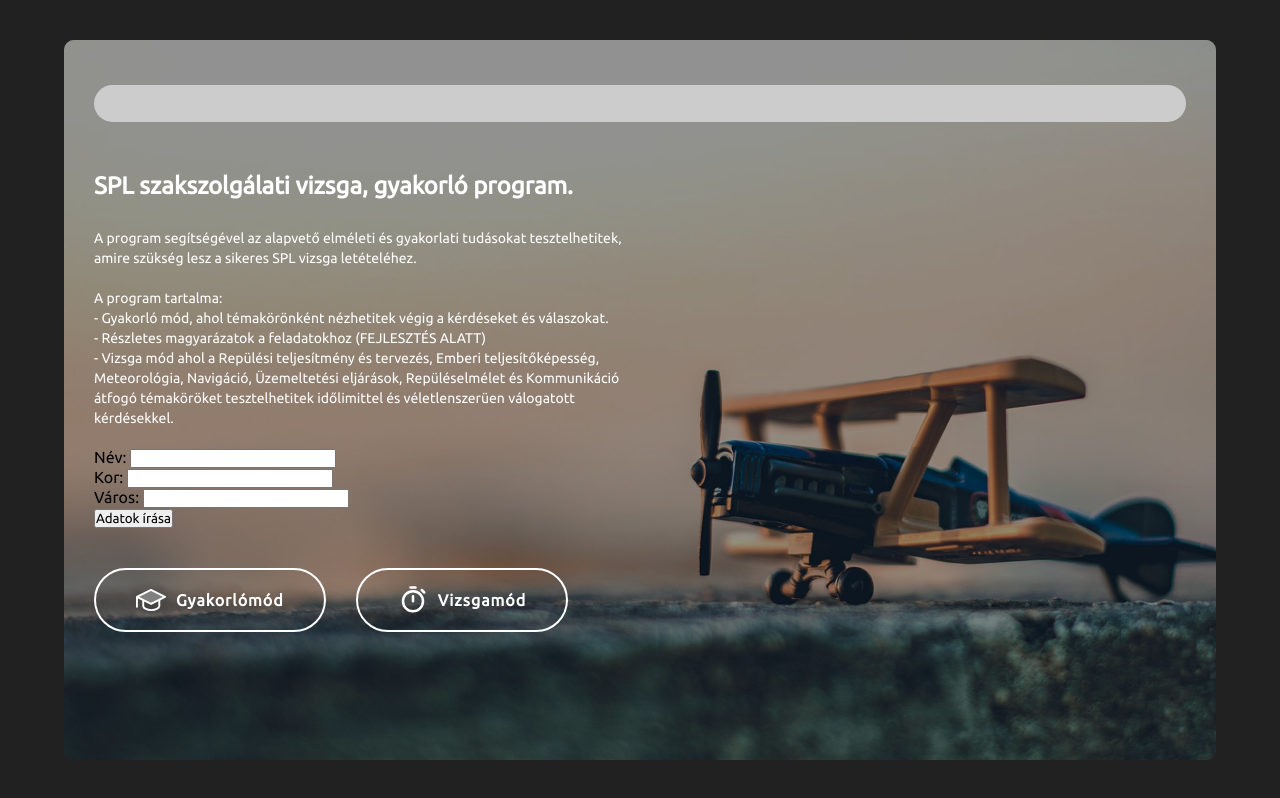
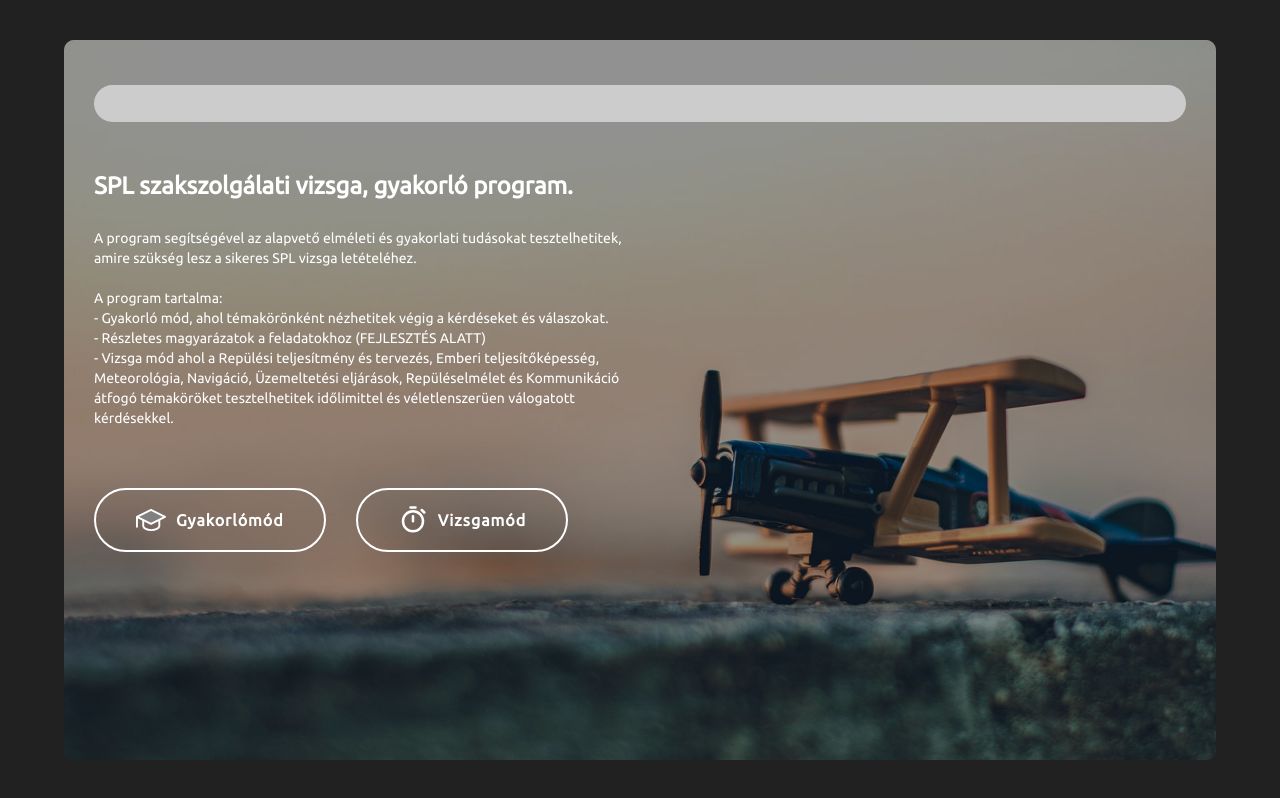
Before and after one commit to fehertoypeter/vitorla_kviz_vizsgakerdesek, a plain HTML site: page index.html in a window 1280 px wide. Drawn offline with Linux system fonts and the light colour scheme.

Commit message:
Add files via upload

```diff
--- a/index.html
+++ b/index.html
@@ -81,23 +81,6 @@
 
 
   </p>
-
-
-  <form>
-    <label for="nev">Név:</label>
-    <input type="text" id="nev" name="nev"><br>
-
-    <label for="kor">Kor:</label>
-    <input type="number" id="kor" name="kor"><br>
-
-    <label for="varos">Város:</label>
-    <input type="text" id="varos" name="varos"><br>
-
-    <button type="button" onclick="adatokIrasa()">Adatok írása</button>
-  </form>
-
-
-
   <div id="mode-selection">
 
 
@@ -153,24 +136,7 @@
 <div id="overlay"></div>
 <script src="questions.js"></script>
 <script src="script.js"></script>
-<script>
-    function adatokIrasa() {
-      let nev = document.getElementById("nev").value;
-      let kor = document.getElementById("kor").value;
-      let varos = document.getElementById("varos").value;
-      let adatok = {nev: nev, kor: kor, varos: varos};
-      let adatokJSON = JSON.stringify(adatok);
 
-      let xhttp = new XMLHttpRequest();
-      xhttp.onreadystatechange = function() {
-        if (this.readyState == 4 && this.status == 200) {
-          console.log("Az adatok elmentve.");
-        }
-      };
-      xhttp.open("PUT", "adatok.json", true);
-      xhttp.send(adatokJSON);
-    }
-  </script>
 
   </body>
 </html>
```
Also changed, not shown: questions.js, 1 other file.
